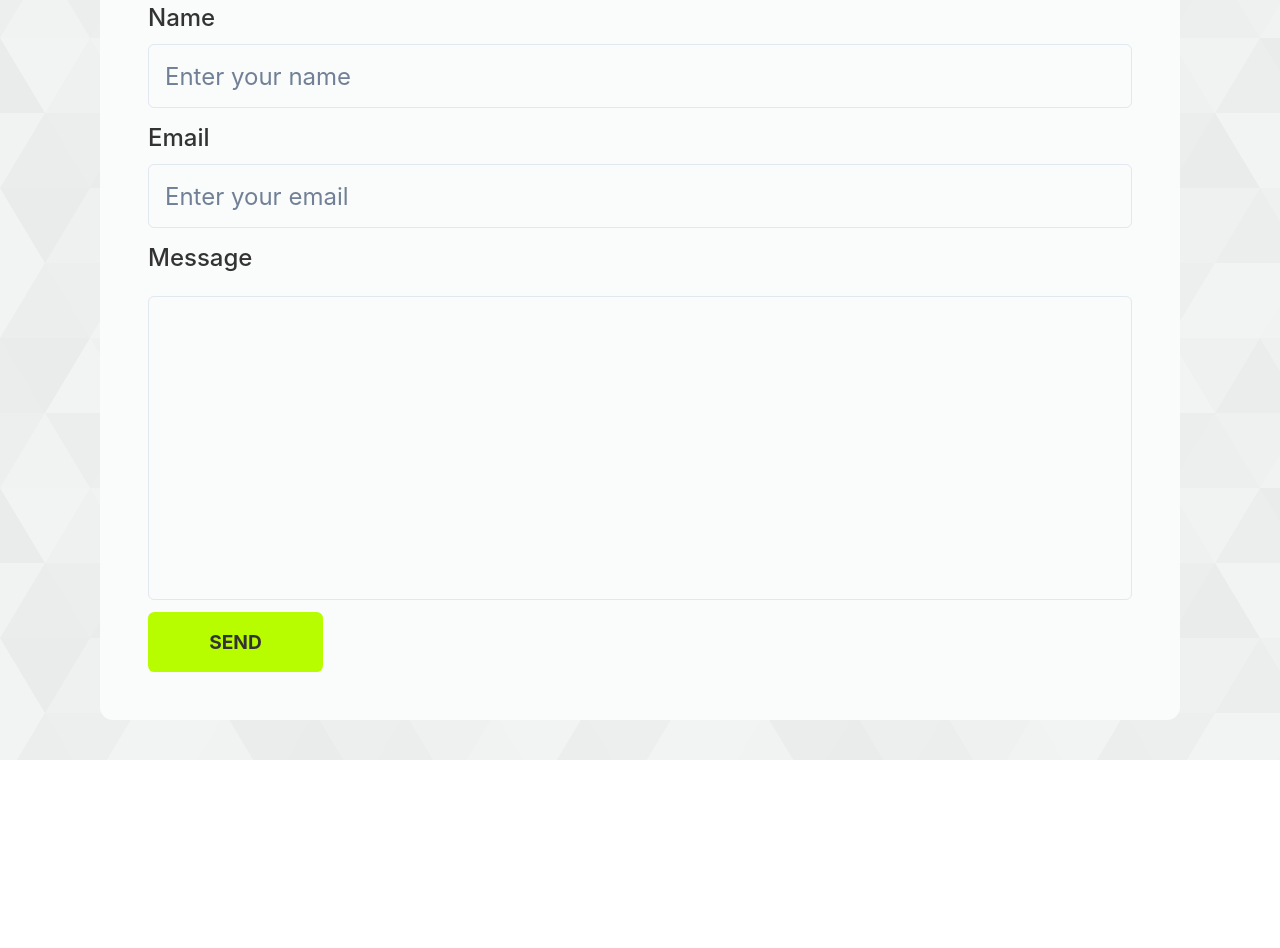
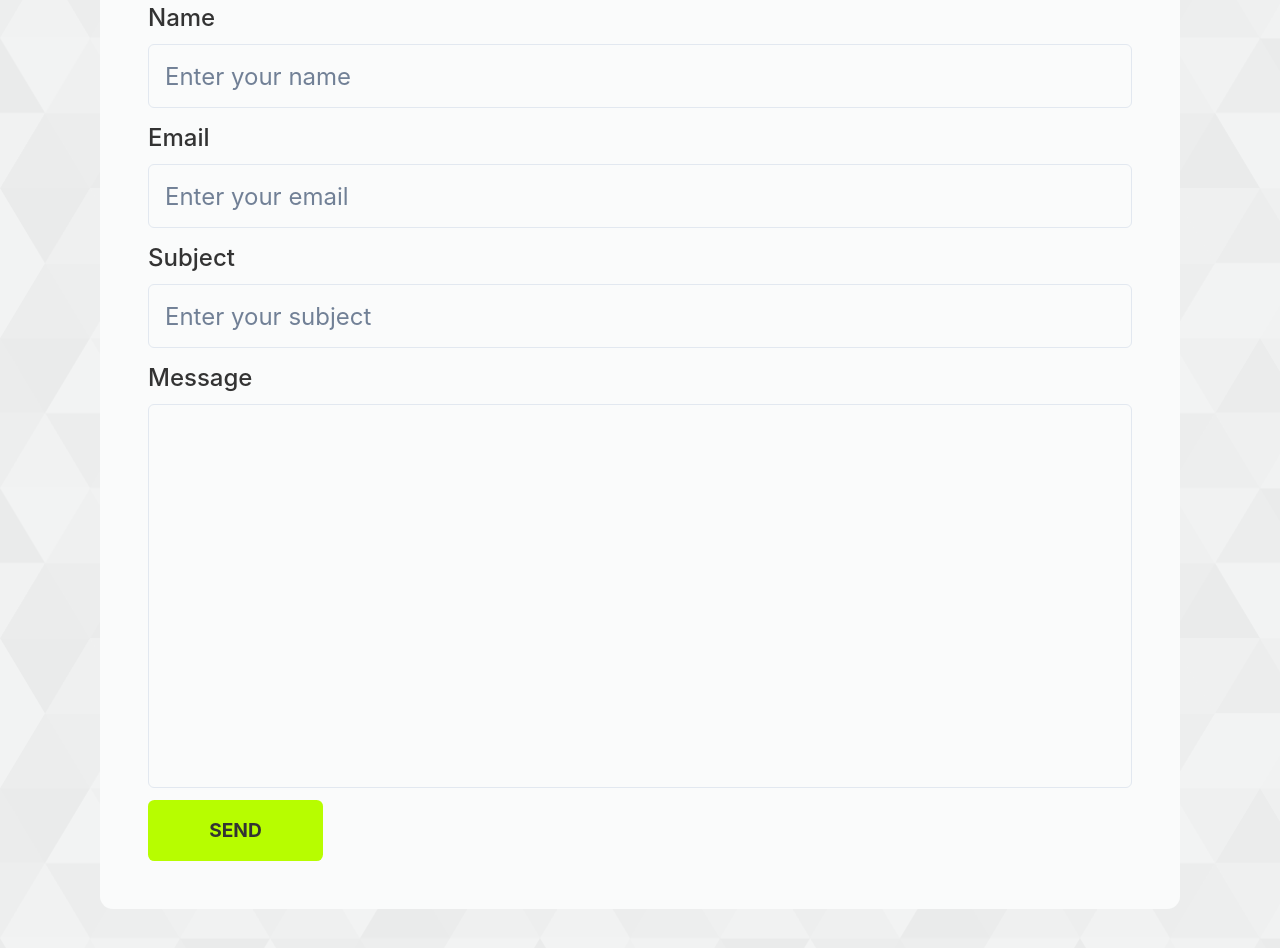
Before and after one commit to CydoEntis/cydo-portfolio, a React (Vite) app: page / in a window 1280 px wide. Shown: the part 3180-4128 px from the top of the page. Before the commit the page ends 3940 px from the top, so only its background shows below. Built offline with nearby package versions, Linux system fonts and the light colour scheme.

Commit message:
Added form validation, and email sending.

```diff
--- a/package.json
+++ b/package.json
@@ -10,13 +10,17 @@
   },
   "dependencies": {
     "@chakra-ui/react": "^2.5.5",
+    "@emailjs/browser": "^3.11.0",
     "@emotion/react": "^11.10.6",
     "@emotion/styled": "^11.10.6",
+    "@hookform/resolvers": "^3.1.0",
     "framer-motion": "^10.12.2",
     "react": "^18.2.0",
     "react-dom": "^18.2.0",
+    "react-hook-form": "^7.43.9",
     "react-icons": "^4.8.0",
-    "react-router-dom": "^6.10.0"
+    "react-router-dom": "^6.10.0",
+    "zod": "^3.21.4"
   },
   "devDependencies": {
     "@types/react": "^18.0.28",
--- a/src/components/buttons/DefaultButton.tsx
+++ b/src/components/buttons/DefaultButton.tsx
@@ -2,9 +2,10 @@ import React from "react";
 import { Box } from "@chakra-ui/react";
 type Props = {
   text: string;
+  type: "button" | "submit";
 };
 
-function DefaultButton({ text }: Props) {
+function DefaultButton({ text, type }: Props) {
   return (
     <Box
       as="button"
@@ -18,6 +19,7 @@ function DefaultButton({ text }: Props) {
       borderRadius=".4rem"
       fontSize={[".8rem", "1,05rem", "1.15rem", "1.2rem"]}
       fontWeight="bold"
+      type={type}
     >
       {text}
     </Box>
--- a/src/components/form/FormInput.tsx
+++ /dev/null
@@ -1,32 +0,0 @@
-import { FormControl, FormLabel, Input } from "@chakra-ui/react";
-import React from "react";
-
-type Props = {
-    label: string;
-    placeholder: string;
-    type: "email" | "text";
-};
-
-function FormInput({label, placeholder, type}: Props) {
-  return (
-    <FormControl>
-      <FormLabel fontSize={["lg", "xl", "xl", "2xl"]}>{label}</FormLabel>
-      <Input
-      type={type}
-        placeholder={placeholder}
-        h={[12, 12, 12, 16]}
-        fontSize={["lg", "xl", "xl", "2xl"]}
-        lineHeight={{
-          sm: "sm",
-          md: "md",
-          lg: "lg",
-          xl: "lg",
-          "2xl": "xl",
-        }}
-        focusBorderColor="#B7FD00"
-      />
-    </FormControl>
-  );
-}
-
-export default FormInput;
--- a/src/features/contact/ContactForm.tsx
+++ b/src/features/contact/ContactForm.tsx
@@ -1,47 +1,167 @@
-import React from "react";
 import BgWrapper from "../../components/wrappers/BgWrapper";
 import ContentWrapper from "../../components/wrappers/ContentWrapper";
 import SectionHeading from "../../components/headings/SectionHeading";
 import {
+  FormControl,
+  FormErrorMessage,
+  FormHelperText,
   FormLabel,
+  Input,
   Stack,
   Textarea,
   useColorModeValue,
 } from "@chakra-ui/react";
-import FormInput from "../../components/form/FormInput";
 import DefaultButton from "../../components/buttons/DefaultButton";
+import emailjs from "@emailjs/browser";
+import { ZodType, z } from "zod";
+import { useForm } from "react-hook-form";
+import { zodResolver } from "@hookform/resolvers/zod";
+import { useRef, useState } from "react";
 
-type Props = {};
+type ContactFormData = {
+  name: string;
+  email: string;
+  message: string;
+  subject: string;
+};
 
-function ContactForm({}: Props) {
+function ContactForm() {
+  const [emailSent, setEmailSent] = useState("");
+
+  const schema: ZodType<ContactFormData> = z.object({
+    name: z.string().min(2).max(50),
+    email: z.string().email(),
+    subject: z.string().min(3).max(50),
+    message: z.string().min(10).max(200),
+  });
+
+  const {
+    register,
+    handleSubmit,
+    formState: { errors },
+    reset,
+  } = useForm<ContactFormData>({
+    resolver: zodResolver(schema),
+  });
+
+  const sendEmail = (data: ContactFormData, e: any) => {
+    emailjs
+      .sendForm(
+        `${import.meta.env.VITE_SERVICE_ID}`,
+        `${import.meta.env.VITE_TEMPLATE_ID}`,
+        e.target,
+        `${import.meta.env.VITE_PUBLIC_KEY}`
+      )
+      .then(
+        (result) => {
+          console.log(result.text);
+          reset();
+        },
+        (error) => {
+          console.log("Email failed");
+          console.log(error.text);
+        }
+      );
+  };
+
   return (
     <BgWrapper>
       <ContentWrapper>
         <SectionHeading text="contact me" />
         <Stack
+          as="form"
           id="contact"
           bg={useColorModeValue("#FAFBFB", "#141414")}
           p="3rem"
-          height="3xl"
           borderRadius=".8rem"
           gap={3}
+          onSubmit={handleSubmit(sendEmail)}
         >
-          <FormInput label="Name" placeholder="Enter your name" type="text" />
-          <FormInput
-            label="Email"
-            placeholder="Enter your email"
-            type="email"
+          <FormControl isInvalid={!!errors.name}>
+            <FormLabel htmlFor="name" fontSize={["lg", "xl", "xl", "2xl"]}>
+              Name
+            </FormLabel>
+            <Input
+              id="name"
+              type="text"
+              placeholder="Enter your name"
+              h={[12, 12, 12, 16]}
+              fontSize={["lg", "xl", "xl", "2xl"]}
+              lineHeight={{
+                sm: "sm",
+                md: "md",
+                lg: "lg",
+                xl: "lg",
+                "2xl": "xl",
+              }}
+              focusBorderColor="#B7FD00"
+              {...register("name")}
             />
 
+            <FormErrorMessage fontSize={["sm", "md", "lg", "xl"]}>
+              {errors.name && errors.name.message}
+            </FormErrorMessage>
+          </FormControl>
+          <FormControl isInvalid={!!errors.email}>
+            <FormLabel fontSize={["lg", "xl", "xl", "2xl"]}>Email</FormLabel>
+            <Input
+              type="email"
+              placeholder="Enter your email"
+              h={[12, 12, 12, 16]}
+              fontSize={["lg", "xl", "xl", "2xl"]}
+              lineHeight={{
+                sm: "sm",
+                md: "md",
+                lg: "lg",
+                xl: "lg",
+                "2xl": "xl",
+              }}
+              focusBorderColor="#B7FD00"
+              {...register("email")}
+            />
+            <FormErrorMessage fontSize={["sm", "md", "lg", "xl"]}>
+              {errors.email && errors.email.message}
+            </FormErrorMessage>
+          </FormControl>
+
+          <FormControl isInvalid={!!errors.subject}>
+            <FormLabel fontSize={["lg", "xl", "xl", "2xl"]}>Subject</FormLabel>
+            <Input
+              type="text"
+              placeholder="Enter your subject"
+              h={[12, 12, 12, 16]}
+              fontSize={["lg", "xl", "xl", "2xl"]}
+              lineHeight={{
+                sm: "sm",
+                md: "md",
+                lg: "lg",
+                xl: "lg",
+                "2xl": "xl",
+              }}
+              focusBorderColor="#B7FD00"
+              {...register("subject")}
+            />
+            <FormErrorMessage fontSize={["sm", "md", "lg", "xl"]}>
+              {errors.email && errors.email.message}
+            </FormErrorMessage>
+          </FormControl>
+
+          <FormControl isInvalid={!!errors.message}>
             <FormLabel fontSize={["lg", "xl", "xl", "2xl"]}>Message</FormLabel>
             <Textarea
+              fontSize={["lg", "xl", "xl", "2xl"]}
               focusBorderColor="#B7FD00"
               size="lg"
               boxSize="sm"
               resize="none"
               w="100%"
+              {...register("message")}
             />
-          <DefaultButton text="send" />
+            <FormErrorMessage fontSize={["sm", "md", "lg", "xl"]}>
+              {errors.message && errors.message.message}
+            </FormErrorMessage>
+          </FormControl>
+          <DefaultButton text="send" type="submit" />
         </Stack>
       </ContentWrapper>
     </BgWrapper>
```
Also changed, not shown: 2 other files (tests, documents, lock files or other folders). Lines whose indentation alone changed are shown as unchanged.
